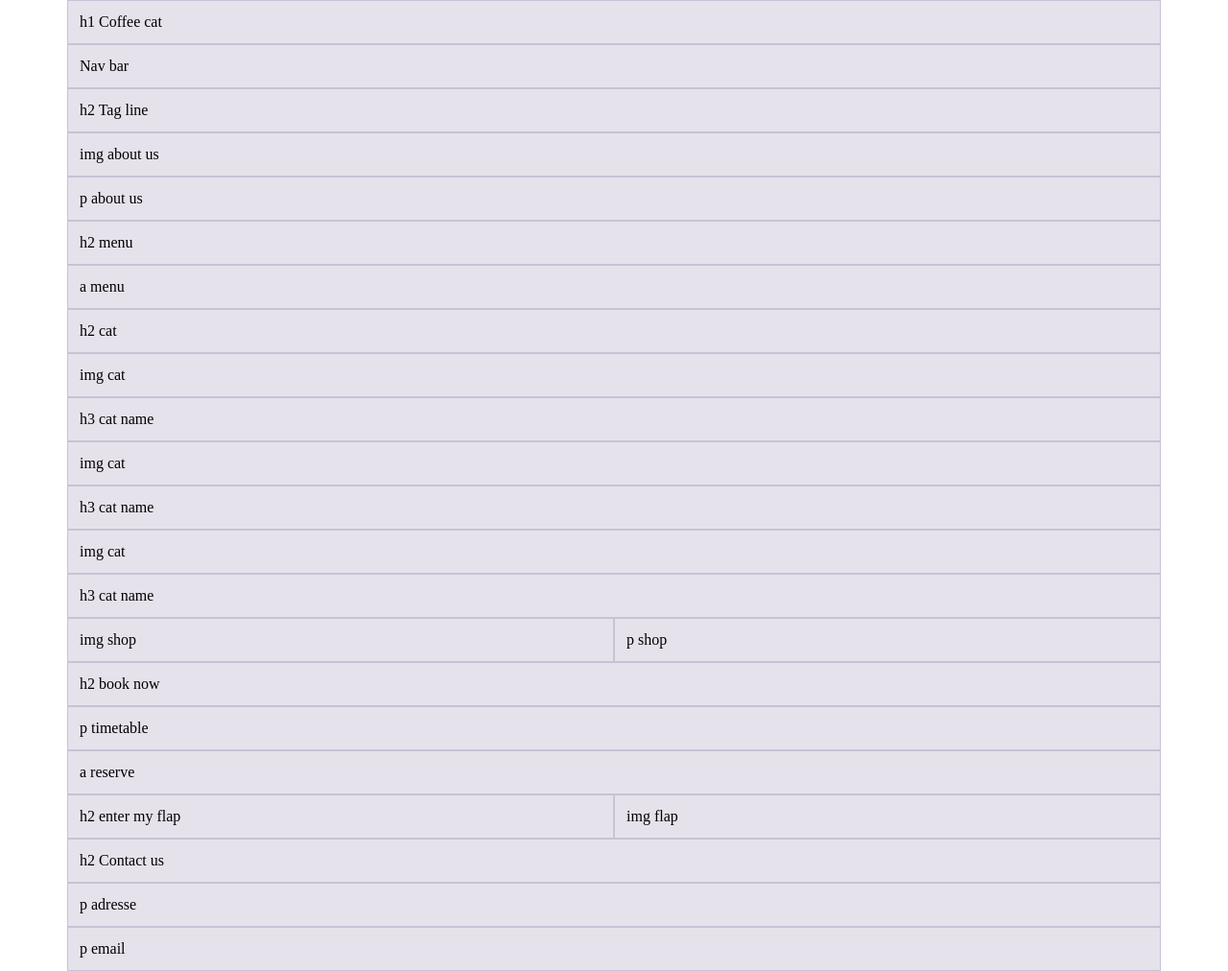
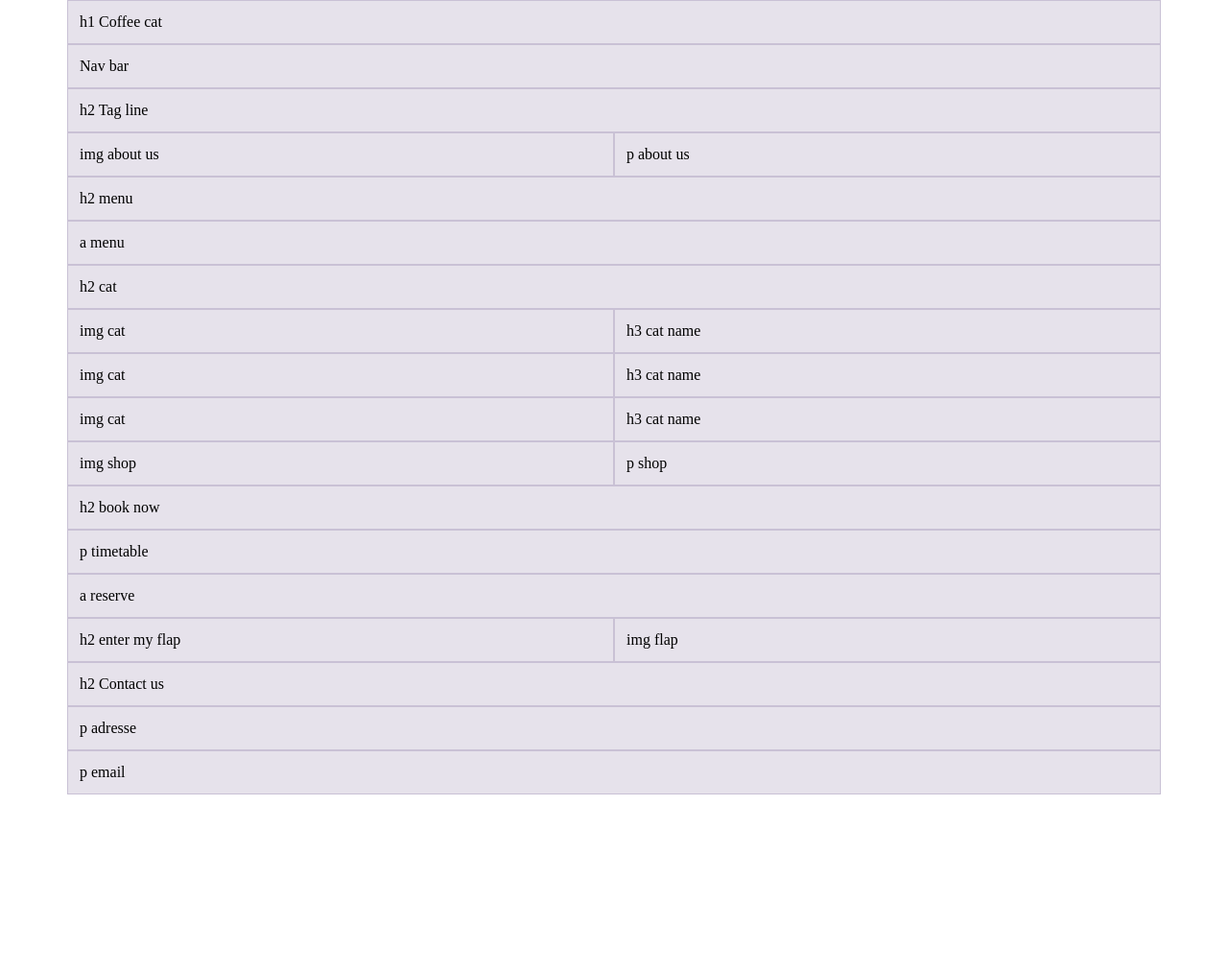
Before and after one commit to ElenoreGill/imd21-coffee-cat, a website built with Parcel: page src/index.html in a window 1280 px wide. Shown: the whole page at 96% size. After the commit the page ends 828 px from the top, so only its background shows below. Built offline with nearby package versions, Linux system fonts and the light colour scheme.

Commit message:
added responsive

```diff
--- a/src/index.html
+++ b/src/index.html
@@ -18,19 +18,23 @@
     <div class="container">
       <div class="row">
         <div class="col-12">h2 Tag line</div>
-        <div class="col-12">img about us</div>
-        <div class="col-12">p about us</div>
+        <div class="col-12 col-lg-6">img about us</div>
+        <div class="col-12 col-lg-6">p about us</div>
         <div class="col-12">h2 menu</div>
         <div class="col-12">a menu</div>
         <div class="col-12">h2 cat</div>
-        <div class="col-12">img cat</div>
-        <div class="col-12">h3 cat name</div>
-        <div class="col-12">img cat</div>
-        <div class="col-12">h3 cat name</div>
-        <div class="col-12">img cat</div>
-        <div class="col-12">h3 cat name</div>
-        <div class="col-6">img shop</div>
-        <div class="col-6">p shop</div>
+        <div class="col-12 col-lg-6">img cat</div>
+        <div class="col-12 col-lg-6">h3 cat name</div>
+        <div class="col-12 col-lg-6">img cat</div>
+        <div class="col-12 col-lg-6">h3 cat name</div>
+        <div class="col-12 col-lg-6">img cat</div>
+        <div class="col-12 col-lg-6">h3 cat name</div>
+        <div class="container">
+          <div class="row">
+            <div class="col-6">img shop</div>
+            <div class="col-6">p shop</div>
+          </div>
+        </div>
         <div class="col-12">h2 book now</div>
         <div class="col-12">p timetable</div>
         <div class="col-12">a reserve</div>
```
